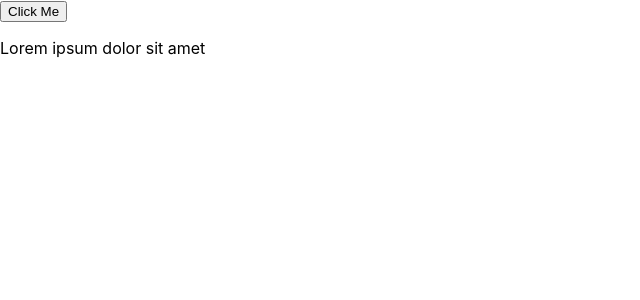
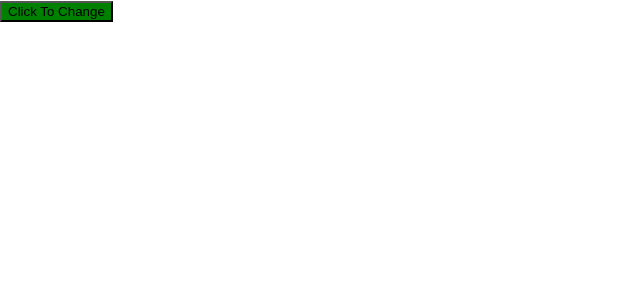
Before and after one commit to gavand-sagar/fsd-july-2024, a React (Create React App) app: page / in a window 1280 px wide. Shown: the top 300 px of the page, without its empty margins (0-640 px from the left). Built offline with nearby package versions, Linux system fonts and the light colour scheme.

Commit message:
Lab-5-toggle-class

```diff
--- a/src/App.css
+++ b/src/App.css
@@ -52,3 +52,11 @@
 .extra-small-text {
   font-size: 0.4em;
 }
+
+.red-bg {
+  background-color: red;
+}
+
+.green-bg {
+  background-color: green;
+}
--- a/src/App.js
+++ b/src/App.js
@@ -1,11 +1,11 @@
 import logo from './logo.svg';
 import './App.css';
-import ToggleDemo from './ToggleDemo';
+import ToggleClass from './ToggleClass';
 
 function App() {
   return (
     <div className="App">
-      <ToggleDemo/>
+      <ToggleClass/>
     </div>
   );
 }
--- /dev/null
+++ b/src/ToggleClass.jsx
@@ -0,0 +1,19 @@
+import React, { useState } from 'react'
+
+export default function ToggleClass() {
+    let [myClass, setMyClass] = useState("green-bg")
+
+    function doSomething() {
+        if (myClass == "green-bg") {
+            setMyClass("red-bg")
+        } else {
+            setMyClass("green-bg")
+        }
+    }
+
+    return (
+        <div>
+            <button className={myClass} onClick={() => doSomething()}>Click To Change</button>
+        </div>
+    )
+}
```
